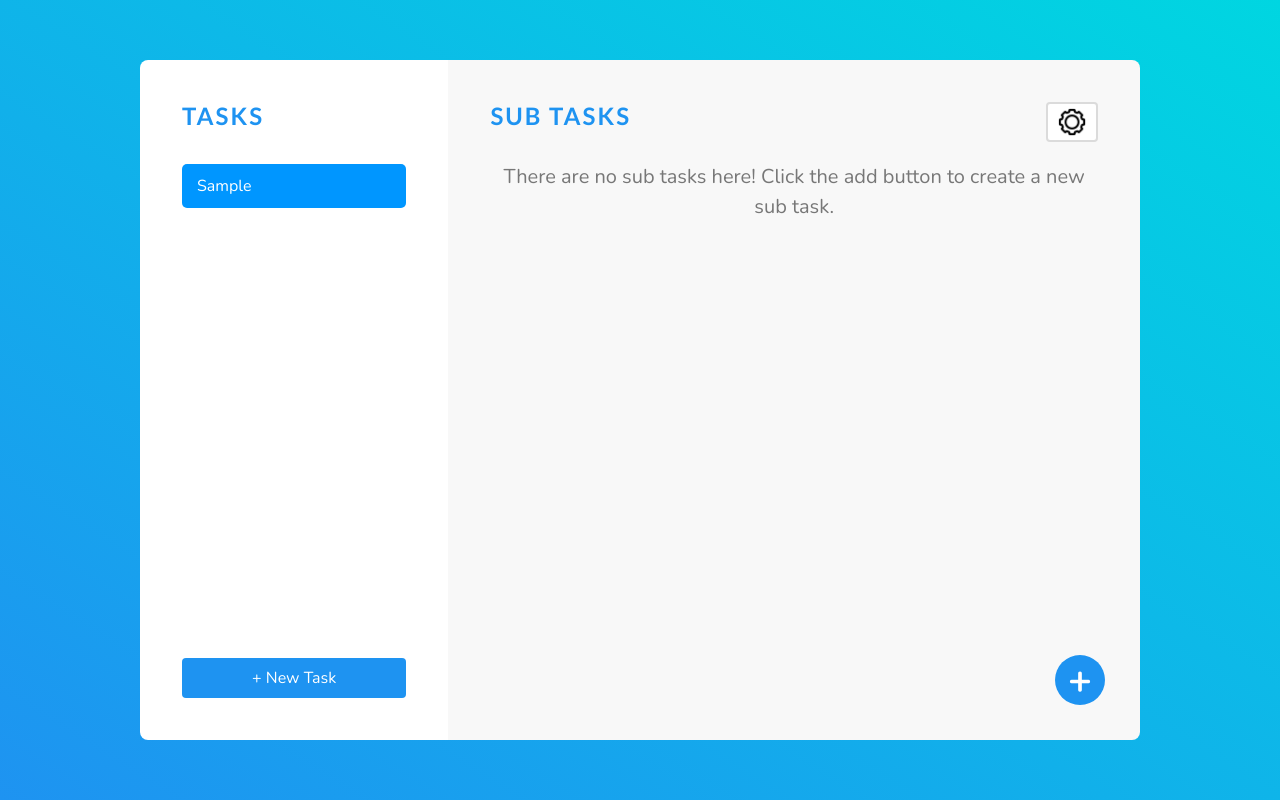
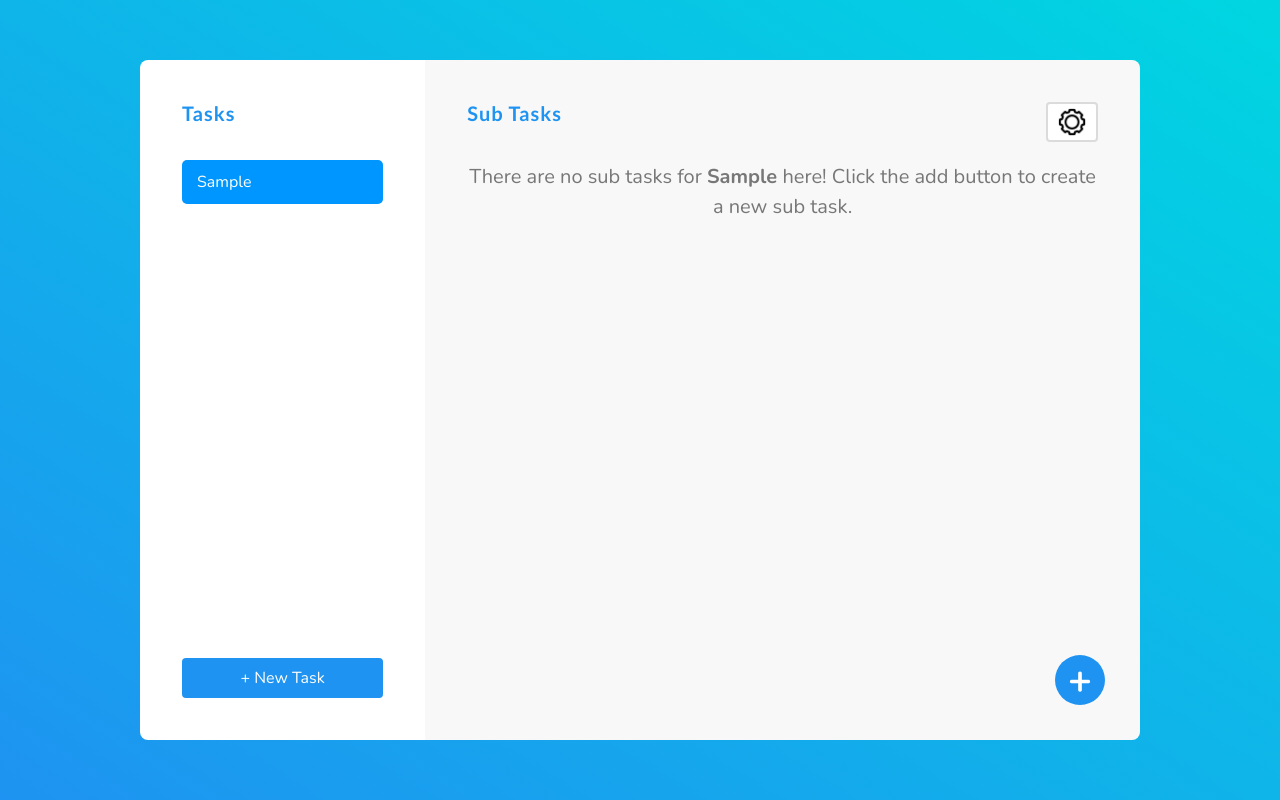
Before and after one commit to rajesh0188/task-manager, an Angular app: page /new-collection in a window 1280 px wide. Both pictures are taken after typing "Sample" into the empty fields and a click on the button "Create". Built offline with nearby package versions, Linux system fonts and the light colour scheme.

Commit message:
Change: Cancel button work logic and cosmetic changes

```diff
--- a/src/app/new-collection/new-collection.component.html
+++ b/src/app/new-collection/new-collection.component.html
@@ -12,7 +12,9 @@
       />
       <br /><br />
       <div class="buttons is-right">
-        <button class="button" type="button" routerLink="/">Cancel</button>
+        <button class="button" type="button" (click)="onCancelClick()">
+          Cancel
+        </button>
         <button
           class="button is-primary has-text-white"
           (click)="createCollection(collectionTitleInput.value)"
--- a/src/app/new-collection/new-collection.component.ts
+++ b/src/app/new-collection/new-collection.component.ts
@@ -1,15 +1,26 @@
-import { AfterViewChecked, Component } from '@angular/core';
+import { AfterViewChecked, Component, OnInit } from '@angular/core';
 import { TaskService } from '../task.service';
 import { Collection } from '../collection-model';
-import { ActivatedRoute, Router } from '@angular/router';
+import { ActivatedRoute, Params, Router } from '@angular/router';
 
 @Component({
   selector: 'app-new-collection',
   templateUrl: './new-collection.component.html',
   styleUrls: ['./new-collection.component.scss'],
 })
-export class NewCollectionComponent implements AfterViewChecked {
-  constructor(private taskService: TaskService, private router: Router) {}
+export class NewCollectionComponent implements OnInit, AfterViewChecked {
+  collectionId!: number;
+  constructor(
+    private taskService: TaskService,
+    private router: Router,
+    private activatedRoute: ActivatedRoute
+  ) {}
+
+  ngOnInit(): void {
+    this.activatedRoute.params.subscribe((params: Params) => {
+      this.collectionId = params['collectionId'];
+    });
+  }
 
   ngAfterViewChecked(): void {
     document.getElementById('titleInput')!.focus();
@@ -19,4 +30,8 @@ export class NewCollectionComponent implements AfterViewChecked {
     const id = this.taskService.createCollection(title);
     this.router.navigate(['/collections', id]);
   }
+
+  onCancelClick() {
+    this.router.navigate(['/collections', this.collectionId]);
+  }
 }
--- a/src/app/new-task/new-task.component.html
+++ b/src/app/new-task/new-task.component.html
@@ -1,6 +1,10 @@
 <div class="centered-content">
   <div class="modal-box">
     <h2 class="title has-text-primary">Create a new Sub Task</h2>
+    <h3>
+      Task: <b>{{ collectionTitle }}</b>
+    </h3>
+    <br />
     <form>
       <input
         #taskTitleInput
@@ -12,7 +16,9 @@
       />
       <br /><br />
       <div class="buttons is-right">
-        <button class="button" type="button" routerLink="/">Cancel</button>
+        <button class="button" type="button" (click)="onCancelClick()">
+          Cancel
+        </button>
         <button
           class="button is-primary has-text-white"
           (click)="createTask(taskTitleInput.value)"
--- a/src/app/new-task/new-task.component.ts
+++ b/src/app/new-task/new-task.component.ts
@@ -9,6 +9,7 @@ import { Router, ActivatedRoute, Params } from '@angular/router';
 })
 export class NewTaskComponent implements OnInit, AfterViewChecked {
   collectionId!: number;
+  collectionTitle: string = '';
   constructor(
     private taskService: TaskService,
     private activatedRoute: ActivatedRoute,
@@ -19,6 +20,9 @@ export class NewTaskComponent implements OnInit, AfterViewChecked {
     this.activatedRoute.params.subscribe((params: Params) => {
       this.collectionId = params['collectionId'];
     });
+    this.collectionTitle = this.taskService.getCollectionTitleById(
+      this.collectionId
+    );
   }
 
   ngAfterViewChecked(): void {
@@ -29,4 +33,8 @@ export class NewTaskComponent implements OnInit, AfterViewChecked {
     this.taskService.addTask(this.collectionId, title);
     this.router.navigate(['/collections', this.collectionId]);
   }
+
+  onCancelClick() {
+    this.router.navigate(['/collections', this.collectionId]);
+  }
 }
--- a/src/app/task-view/task-view.component.html
+++ b/src/app/task-view/task-view.component.html
@@ -182,8 +182,8 @@
         class="empty-state-text"
         *ngIf="collections.length > 0 && tasks.length === 0"
       >
-        There are no sub tasks here! Click the add button to create a new sub
-        task.
+        There are no sub tasks for <b>{{ collectionTitle }}</b> here! Click the
+        add button to create a new sub task.
       </h3>
       <h3 class="empty-state-text" *ngIf="collections.length === 00">
         There are no Tasks here! Add Task using 'New Task' button in the
--- a/src/app/task-view/task-view.component.ts
+++ b/src/app/task-view/task-view.component.ts
@@ -16,6 +16,7 @@ export class TaskViewComponent implements OnInit {
   filteredTasks: Task[] = [];
   collectionId!: number;
   currentFilter: string = 'all';
+  collectionTitle: string = '';
   constructor(
     private taskService: TaskService,
     private activatedRoute: ActivatedRoute,
@@ -28,6 +29,9 @@ export class TaskViewComponent implements OnInit {
       this.collectionId = params['collectionId'];
       this.getTasks();
     });
+    this.collectionTitle = this.taskService.getCollectionTitleById(
+      this.collectionId
+    );
   }
 
   onTaskClick(taskId: number, status: string) {
--- a/src/main-styles.scss
+++ b/src/main-styles.scss
@@ -53,9 +53,9 @@ body {
 
 .title {
   font-family: "Lato";
-  font-size: 24px;
-  text-transform: uppercase;
-  letter-spacing: 2px;
+  font-size: 20px;
+  // text-transform: uppercase;
+  letter-spacing: 1px;
 }
 
 .white-box {
```
Also changed, not shown: 5 other files (tests, documents, lock files or other folders).
